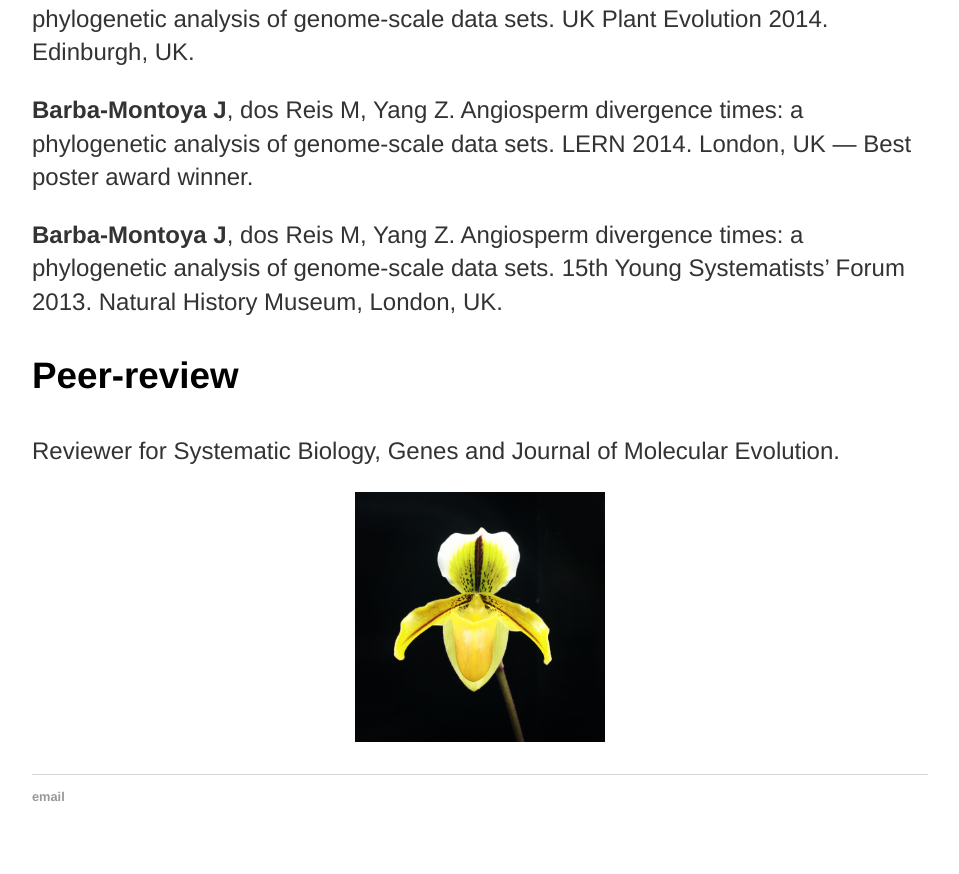
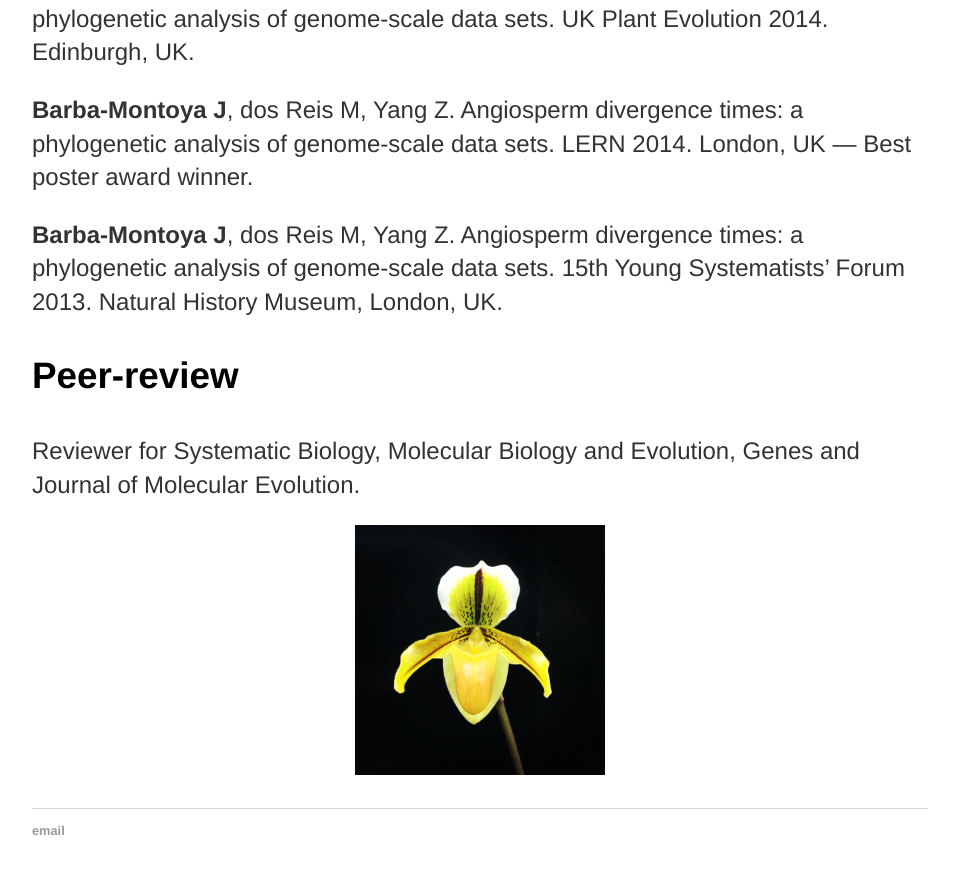
Before and after one commit to josebarbamontoya/josebarbamontoya.github.io, a Jekyll site: the page built from about/index.html, in a window 1280 px wide and 900 px high, scrolled down 4963 px. Shown: the top 874 px of the window, without its empty margins (160-1119 px from the left). Built offline with Jekyll 4.4.1, drawn with Linux system fonts in a browser that asks for light colours.

Commit message:
Update index.html

```diff
--- a/about/index.html
+++ b/about/index.html
@@ -61,7 +61,7 @@ title: Jose Barba-Montoya
 		<p><b>Barba-Montoya J</b>, dos Reis M, Yang Z. Angiosperm divergence times: a phylogenetic analysis of genome-scale data sets. 15th Young Systematists’ Forum 2013. Natural History Museum, London, UK.
 
 	<h3>Peer-review</h3>
-		<p>Reviewer for Systematic Biology, Genes and Journal of Molecular Evolution.</p>
+		<p>Reviewer for Systematic Biology, Molecular Biology and Evolution, Genes and Journal of Molecular Evolution.</p>
 
 	<p style="text-align:center;"><img src="/img/photo2.jpg" height="250" width="250"></p>
 
```
